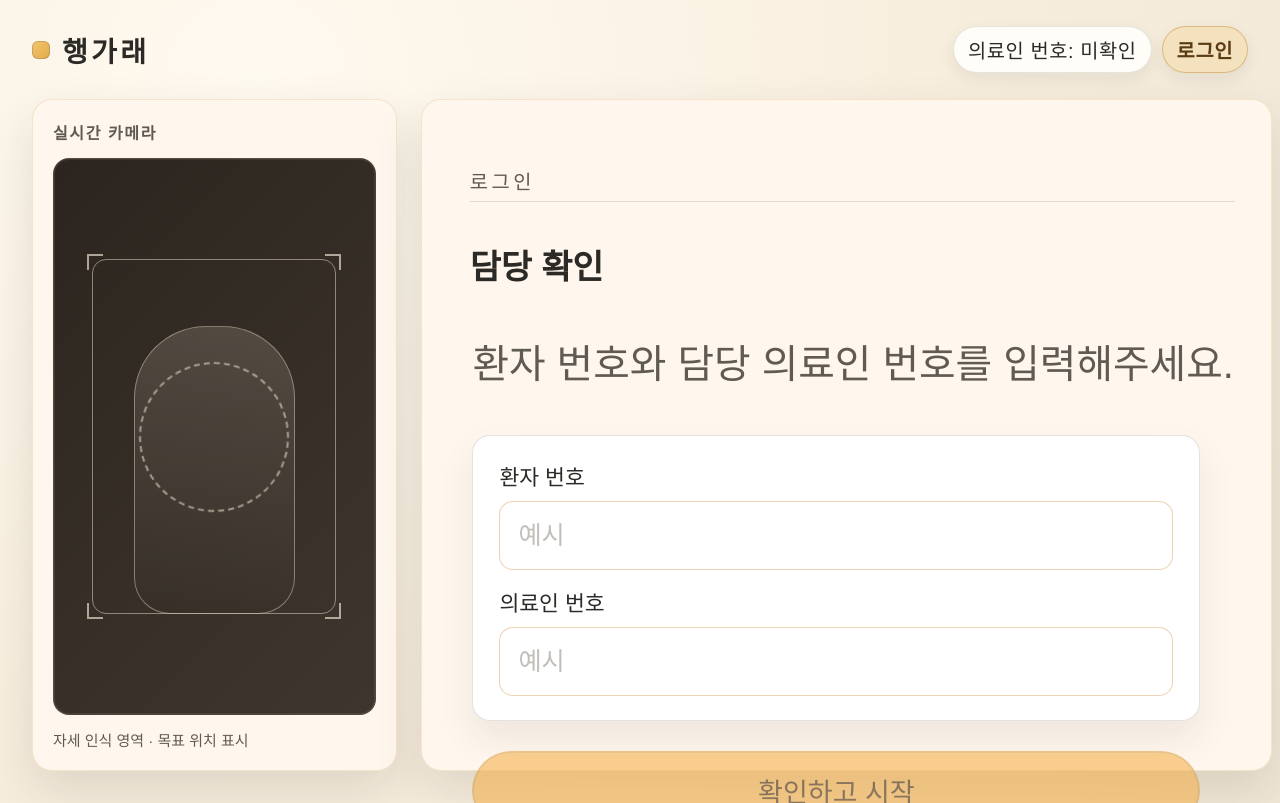
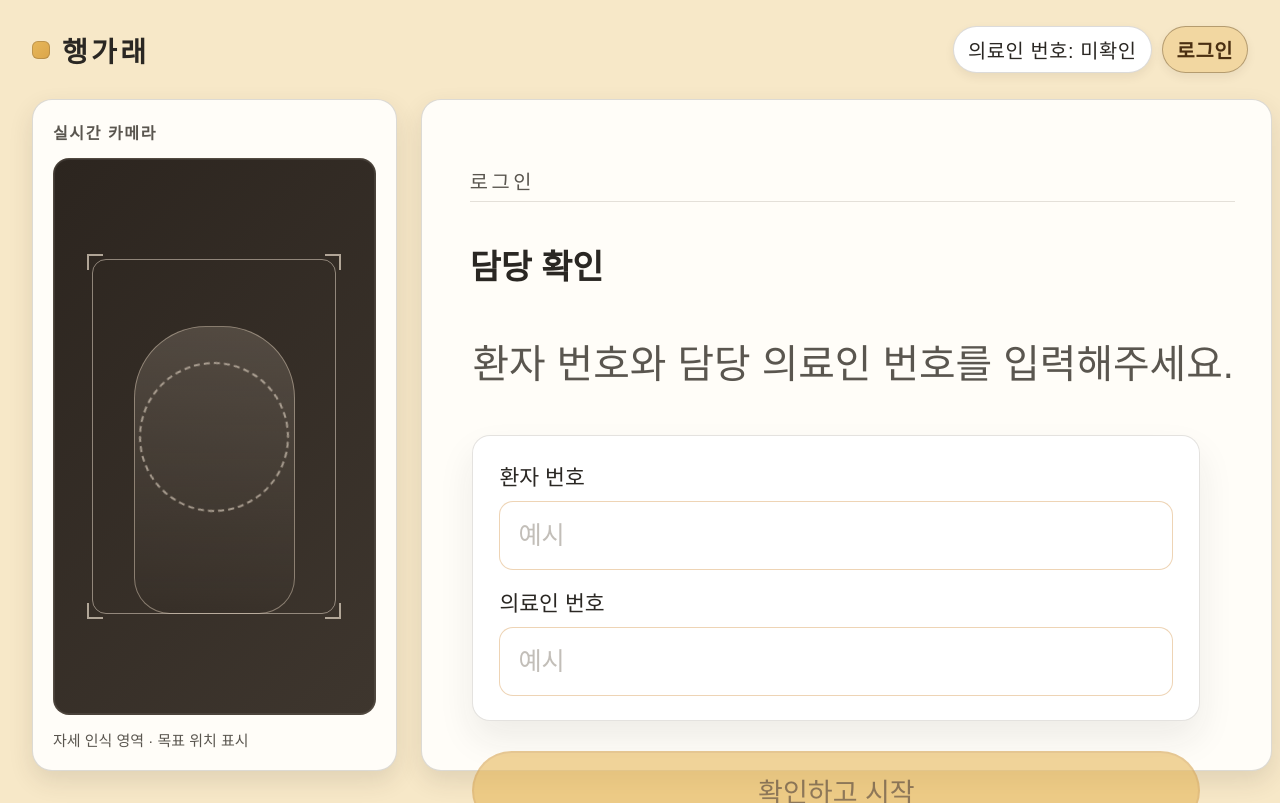
Before and after one commit to ch-leem/aiot-rehab-assistant, a React app in the folder frontend/: page / in a window 1280 px wide. Built offline with nearby package versions, Linux system fonts and the light colour scheme; the HTML template or start-up script is replaced by a standard one.

Commit message:
design: 환자 UI 컬러 톤 정리 및 오렌지 테마 정제

```diff
--- a/frontend/src/App.css
+++ b/frontend/src/App.css
@@ -1,9 +1,7 @@
 .app-shell {
   min-height: 100vh;
-  background-image:
-    radial-gradient(circle at 20% 10%, rgba(255, 250, 240, 0.98) 0%, rgba(248, 238, 222, 0.95) 55%, rgba(241, 231, 214, 0.96) 100%),
-    radial-gradient(circle at 85% 80%, rgba(248, 206, 133, 0.18), rgba(248, 206, 133, 0));
-  background-color: #f7f1e6;
+  background-image: none;
+  background-color: var(--warm-sand);
   color: var(--ink);
   position: relative;
   overflow: hidden;
@@ -54,25 +52,25 @@
   width: 18px;
   height: 18px;
   border-radius: 6px;
-  background: linear-gradient(135deg, #f3c66b, #e3a94d);
-  box-shadow: inset 0 0 0 1px rgba(120, 110, 98, 0.35);
+  background: linear-gradient(135deg, #e7b75a, #dba54a);
+  box-shadow: inset 0 0 0 1px rgba(120, 96, 62, 0.35);
 }
 
 .meta-pill {
   padding: 8px 14px;
   border-radius: 999px;
-  background: #fffdf8;
-  border: 1px solid rgba(120, 110, 98, 0.18);
-  box-shadow: 0 6px 16px rgba(40, 34, 26, 0.08);
+  background: #ffffff;
+  border: 1px solid rgba(64, 58, 50, 0.18);
+  box-shadow: 0 4px 10px rgba(60, 52, 40, 0.08);
   font-size: 1.1rem;
   letter-spacing: 0.03em;
   text-transform: none;
 }
 
 .meta-pill.accent {
-  background: rgba(243, 198, 107, 0.25);
-  border-color: rgba(203, 152, 76, 0.55);
-  color: #5a3b12;
+  background: rgba(231, 183, 90, 0.35);
+  border-color: rgba(120, 96, 62, 0.5);
+  color: #4a2f12;
   font-weight: 700;
 }
 
@@ -95,8 +93,8 @@
 .right-panel {
   border-radius: 20px;
   background: var(--warm-cream);
-  border: 1px solid rgba(206, 133, 44, 0.18);
-  box-shadow: var(--shadow);
+  border: 1px solid rgba(64, 58, 50, 0.18);
+  box-shadow: 0 10px 24px rgba(60, 52, 40, 0.12);
 }
 
 .camera-panel {
@@ -483,12 +481,12 @@
   padding: 18px 20px;
   border-radius: 16px;
   background: #fffdf9;
-  border: 1px solid rgba(120, 110, 98, 0.16);
+  border: 1px solid rgba(64, 58, 50, 0.12);
   display: flex;
   align-items: center;
   justify-content: space-between;
   gap: 12px;
-  box-shadow: 0 10px 24px rgba(40, 34, 26, 0.08);
+  box-shadow: 0 8px 18px rgba(60, 52, 40, 0.08);
 }
 
 .info-card.highlight {
@@ -515,8 +513,8 @@
 }
 
 .info-card.accent {
-  background: #fff3df;
-  border-color: rgba(201, 150, 74, 0.35);
+  background: #fff4de;
+  border-color: rgba(120, 96, 62, 0.25);
 }
 
 .card-title {
@@ -572,9 +570,9 @@
 .notice {
   padding: 14px 18px;
   border-radius: 12px;
-  background: #fff3df;
-  border: 1px solid rgba(201, 150, 74, 0.3);
-  color: #5a3b12;
+  background: #fff4de;
+  border: 1px solid rgba(120, 96, 62, 0.25);
+  color: #4a2f12;
   margin-bottom: 0;
   font-size: 1.5rem;
   line-height: 1.5;
@@ -804,7 +802,7 @@
   border-radius: 999px;
   padding: 18px 34px;
   font-size: 1.5rem;
-  border: 1px solid rgba(206, 133, 44, 0.35);
+  border: 1px solid rgba(120, 96, 62, 0.35);
   cursor: pointer;
   transition: transform 0.2s ease, box-shadow 0.2s ease;
 }
@@ -812,7 +810,7 @@
 .primary-button:focus-visible,
 .ghost-button:focus-visible,
 .field-input:focus-visible {
-  outline: 3px solid rgba(206, 133, 44, 0.4);
+  outline: 3px solid rgba(120, 96, 62, 0.4);
   outline-offset: 3px;
 }
 
@@ -827,8 +825,8 @@
   background: var(--warm-accent);
   color: var(--warm-accent-ink);
   border-width: 2px;
-  border-color: rgba(203, 152, 76, 0.7);
-  box-shadow: 0 12px 24px rgba(120, 82, 24, 0.18);
+  border-color: rgba(120, 96, 62, 0.55);
+  box-shadow: 0 10px 20px rgba(120, 82, 24, 0.16);
 }
 
 .primary-button:hover {
@@ -838,7 +836,7 @@
 
 .ghost-button {
   background: #fffdf8;
-  border: 1px solid rgba(206, 133, 44, 0.3);
+  border: 1px solid rgba(120, 96, 62, 0.25);
   color: #5a3b12;
   box-shadow: none;
 }
--- a/frontend/src/index.css
+++ b/frontend/src/index.css
@@ -1,11 +1,11 @@
 :root {
-  --ink: #2b2a26;
-  --muted: #5f5a52;
+  --ink: #2a2723;
+  --muted: #5a564f;
   --antique-ink: #3a3631;
   --shadow: 0 20px 48px rgba(36, 32, 26, 0.12);
-  --warm-sand: #f7efe4;
-  --warm-cream: #fff7ed;
-  --warm-accent: #f4b14f;
+  --warm-sand: #f7e8c8;
+  --warm-cream: #fffdf8;
+  --warm-accent: #e7b75a;
   --warm-accent-ink: #4a2f12;
   --font-display: "Gmarket Sans", "Pretendard", "Noto Sans KR",
     "Apple SD Gothic Neo", sans-serif;
@@ -21,7 +21,7 @@ body {
   margin: 0;
   min-height: 100vh;
   font-family: var(--font-display);
-  background: #f7f2e9;
+  background: #f7e8c8;
   color: var(--ink);
   text-rendering: optimizeLegibility;
   -webkit-font-smoothing: antialiased;
```
